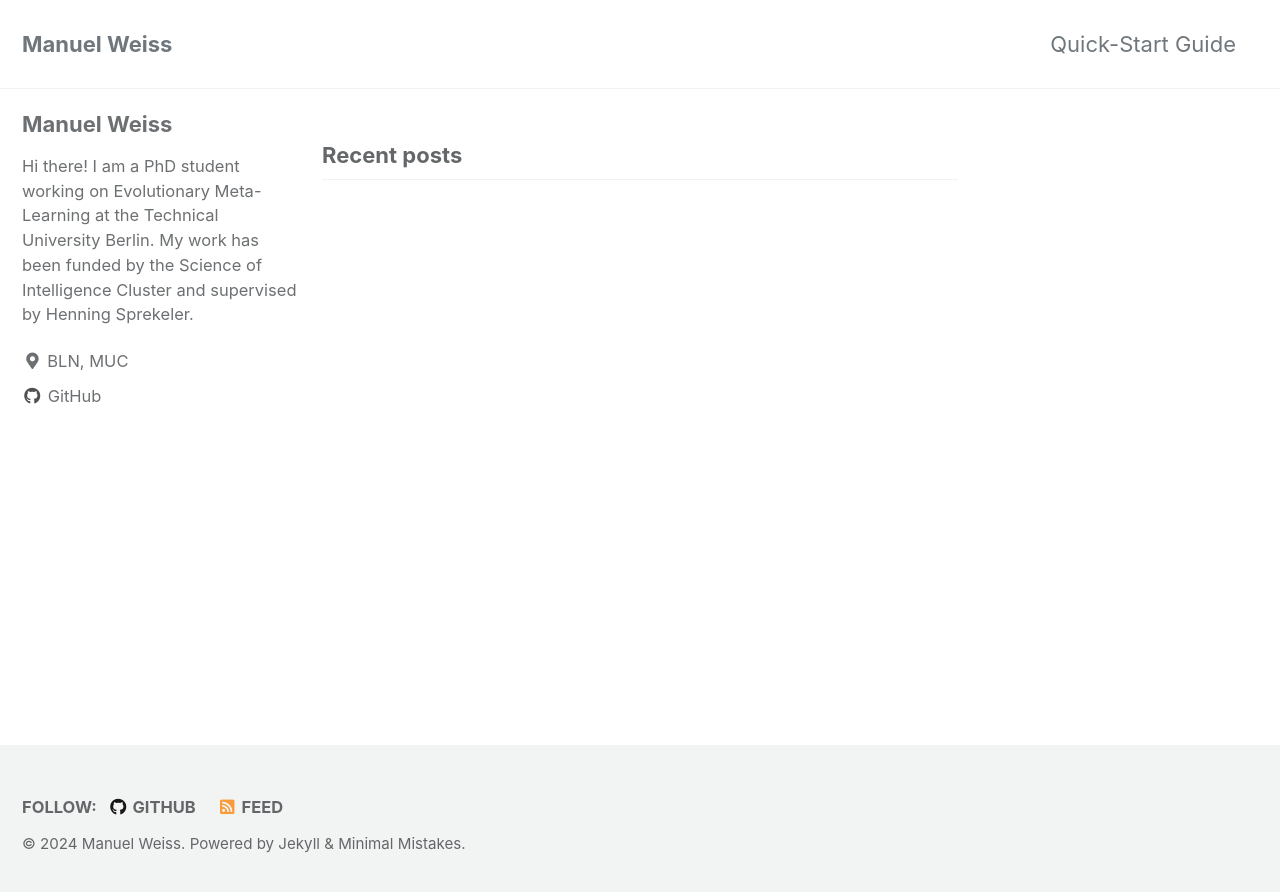
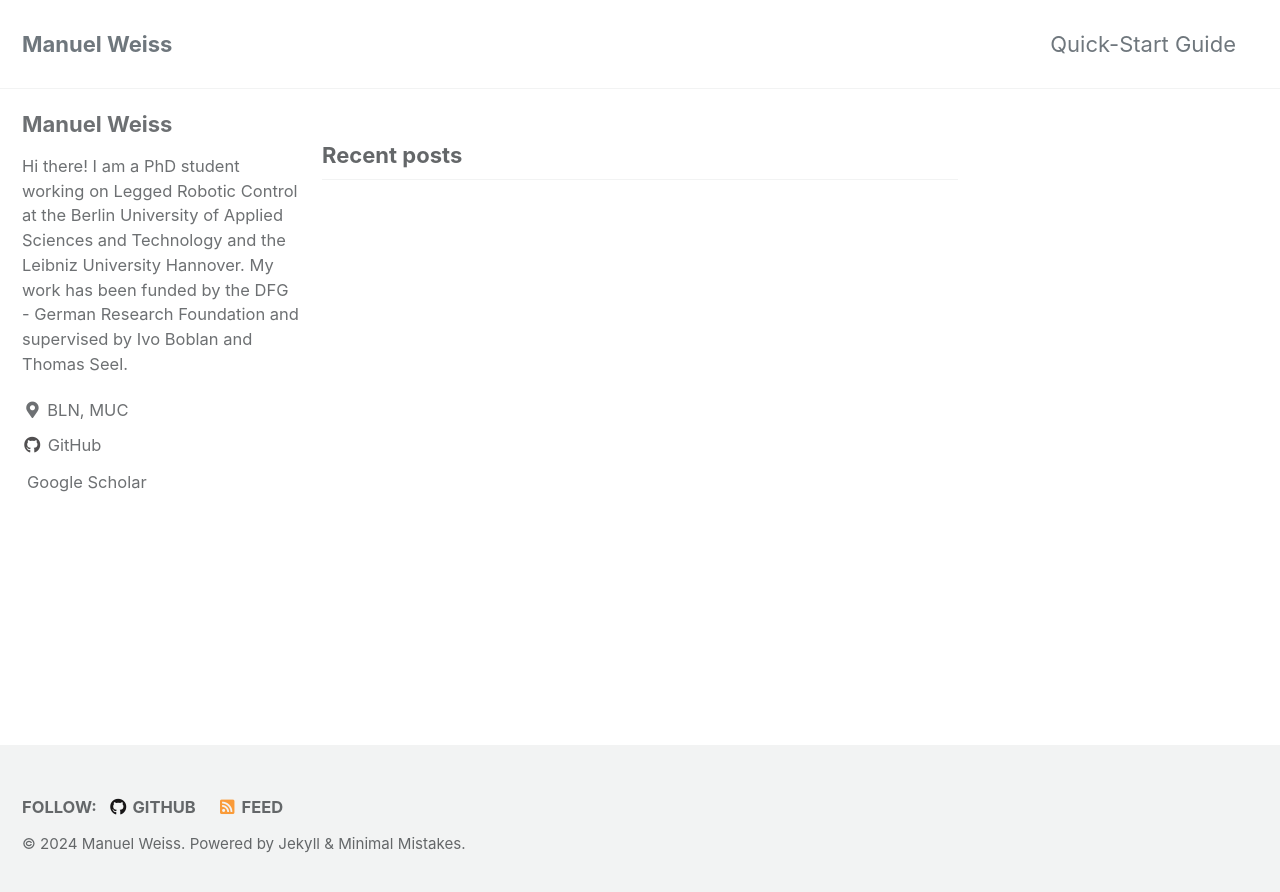
Before and after one commit to ma-weiss/ma-weiss.github.io, a Jekyll site: the page built from index.html, in a window 1280 px wide. Shown: the top 892 px of the page. Built offline with Jekyll 4.4.1, drawn with Linux system fonts in a browser that asks for light colours; cached includes are drawn as plain includes; the list of posts is cut into pages by our own code.

Commit message:
Update _config.yml

```diff
--- a/_config.yml
+++ b/_config.yml
@@ -106,7 +106,7 @@ analytics:
 author:
   name             : "Manuel Weiss"
   avatar           : # path of avatar image, e.g. "/assets/images/bio-photo.jpg"
-  bio              : "Hi there! I am a PhD student working on Evolutionary Meta-Learning at the Technical University Berlin. My work has been funded by the Science of Intelligence Cluster and supervised by Henning Sprekeler. "
+  bio              : "Hi there! I am a PhD student working on Legged Robotic Control at the Berlin University of Applied Sciences and Technology and the Leibniz University Hannover. My work has been funded by the DFG - German Research Foundation and supervised by Ivo Boblan and Thomas Seel. "
   location         : "BLN, MUC"
   email            :
   links:
@@ -128,6 +128,12 @@ author:
     - label: "Instagram"
       icon: "fab fa-fw fa-instagram"
       # url: "https://instagram.com/"
+    - label: "LinkedIn"
+      icon: "fab fa-fw fa-linkedin"
+      # url: "https://linkedin.com/"
+    - label: "Google Scholar"
+      icon: "ai ai-google-scholar-square"
+      url: "https://scholar.google.com/citations?user=rVmmxF8AAAAJ&hl=de"
 
 # Site Footer
 footer:
```
